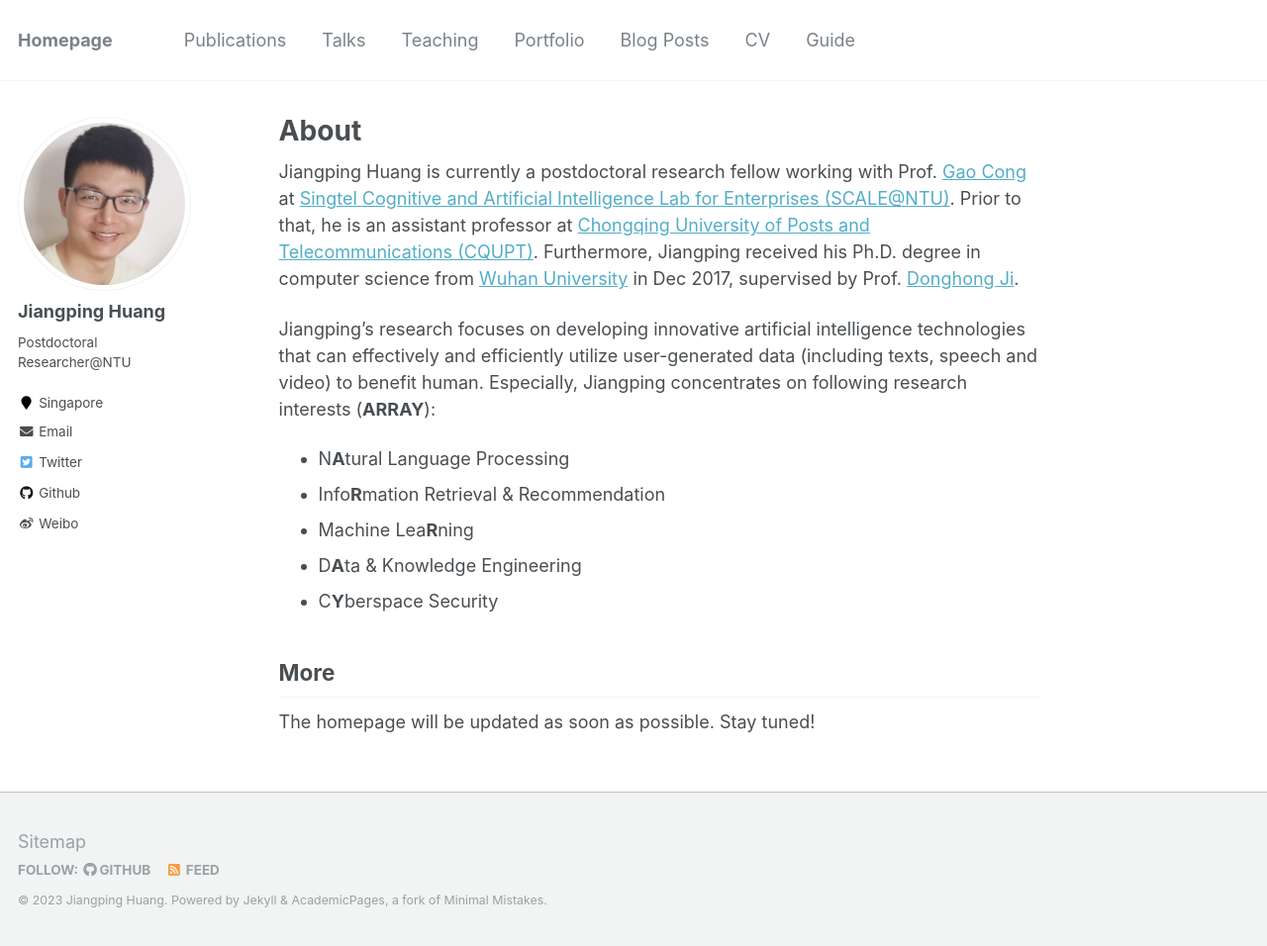
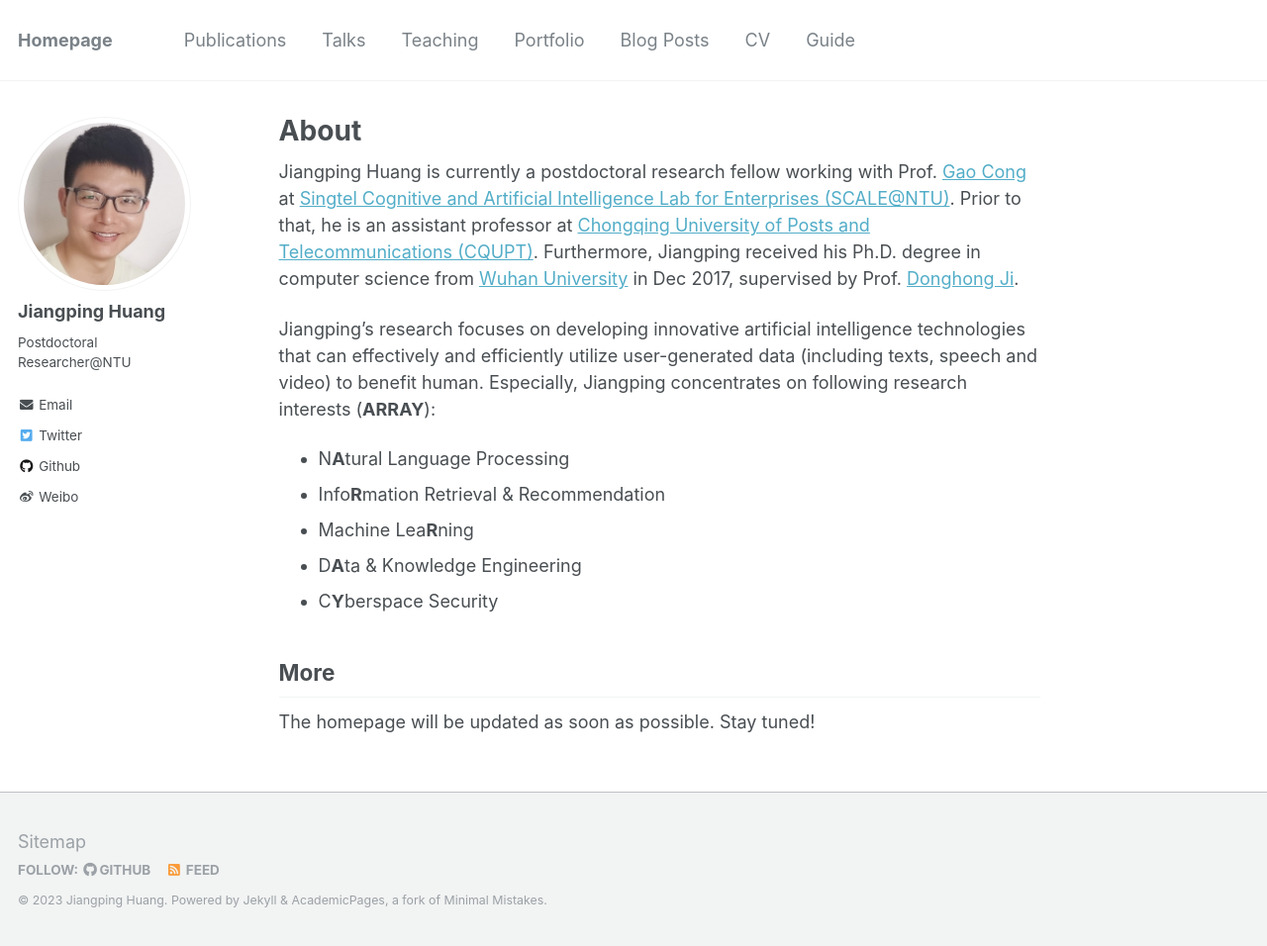
Before and after one commit to h-jp/h-jp.github.io, a Jekyll site: the page built from _pages/about.md, in a window 1280 px wide and 956 px high. Shown: the whole window at 99% size. Built offline with Jekyll 4.4.1, drawn with Linux system fonts in a browser that asks for light colours.

Commit message:
initial commit

```diff
--- a/_config.yml
+++ b/_config.yml
@@ -83,7 +83,7 @@ author:
   name             : "Jiangping Huang"
   avatar           : "hjp_github.png"
   bio              : "Postdoctoral Researcher@NTU"
-  location         : "Singapore"
+  #location         : "Singapore"
   employer         :
   #pubmed           : "https://www.ncbi.nlm.nih.gov/pubmed/?term=john+snow"
   #googlescholar    : "https://scholar.google.com/citations?user=IulnddEAAAAJ&hl=zh-CN"
```
